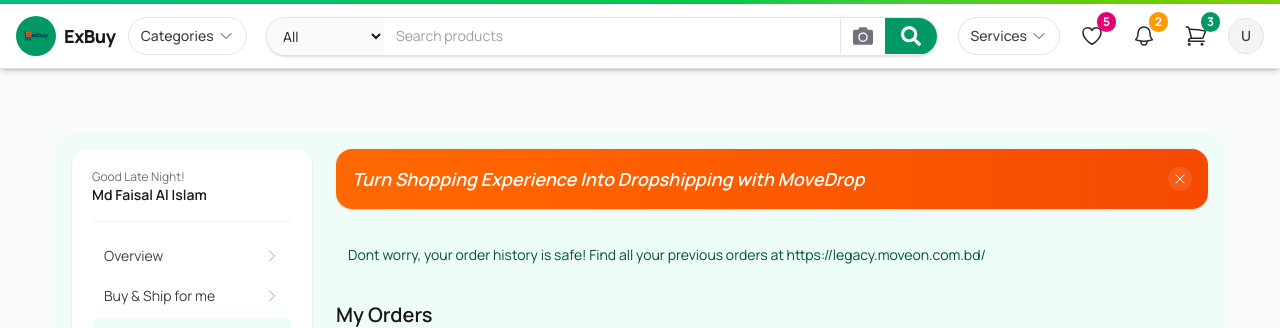
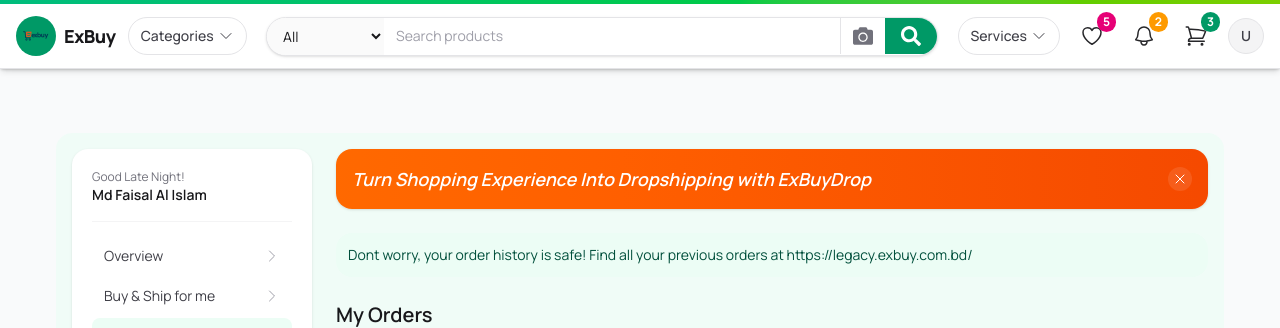
Before and after one commit to F-AI-SAL/exbuy, a Next.js app in the folder frontend/: page /orders in a window 1280 px wide. Shown: the top 328 px of the page. Built offline with nearby package versions, Linux system fonts and the light colour scheme.

Commit message:
Rename MoveOn branding

```diff
--- a/frontend/src/app/orders/page.tsx
+++ b/frontend/src/app/orders/page.tsx
@@ -111,8 +111,8 @@
           <section className="space-y-6">
             <div className="rounded-2xl bg-gradient-to-r from-orange-500 to-orange-600 p-4 text-white shadow-sm">
               <div className="flex items-center justify-between">
-                <p className="text-lg font-semibold italic">
-                  Turn Shopping Experience Into Dropshipping with MoveDrop
+              <p className="text-lg font-semibold italic">
+                  Turn Shopping Experience Into Dropshipping with ExBuyDrop
                 </p>
                 <button className="rounded-full bg-white/10 p-1">
                   <XMarkIcon className="h-4 w-4" />
@@ -122,7 +122,7 @@
 
             <div className="rounded-2xl bg-emerald-50 p-3 text-sm text-emerald-900">
               Dont worry, your order history is safe! Find all your previous orders at
-              https://legacy.moveon.com.bd/
+              https://legacy.exbuy.com.bd/
             </div>
 
             <div>
```
